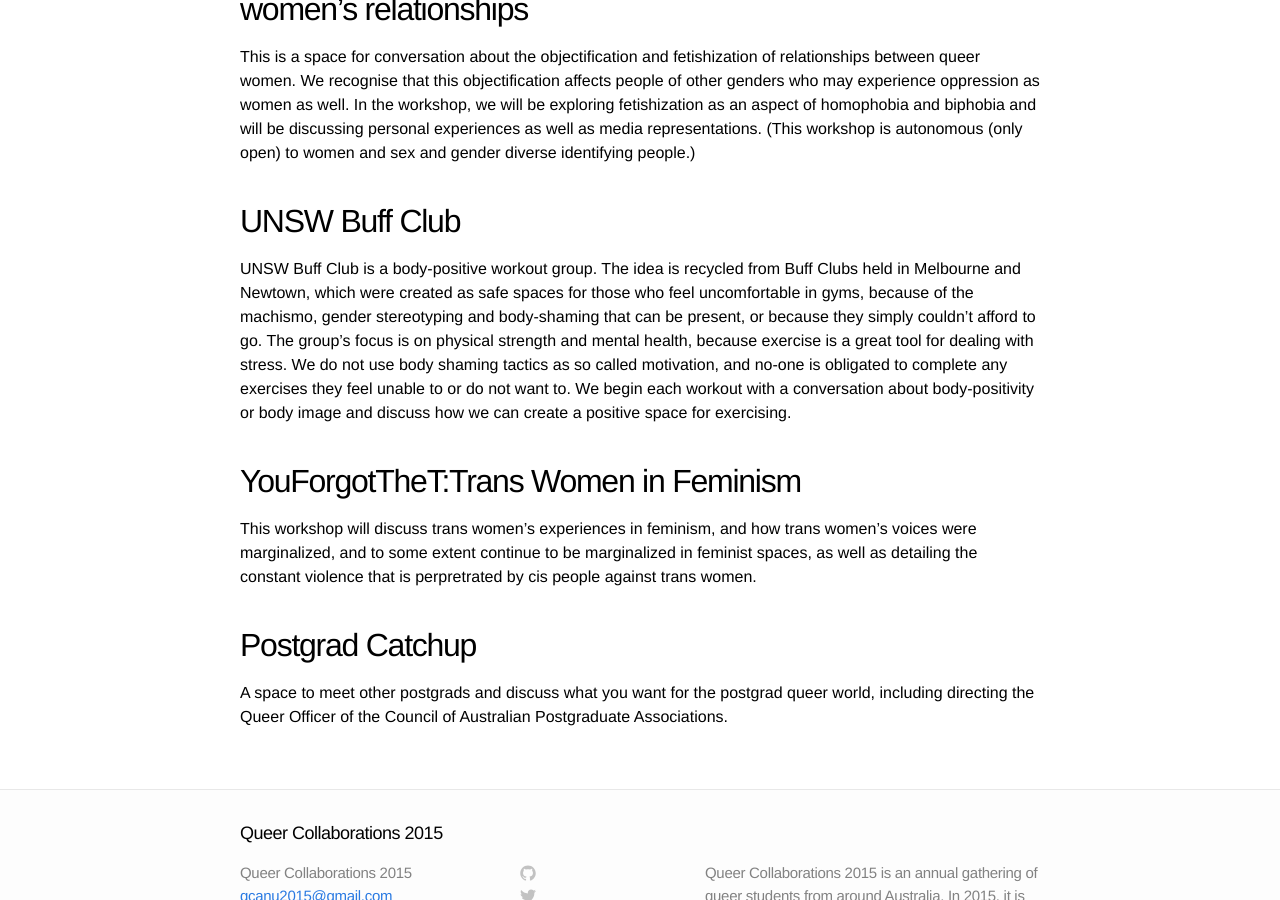
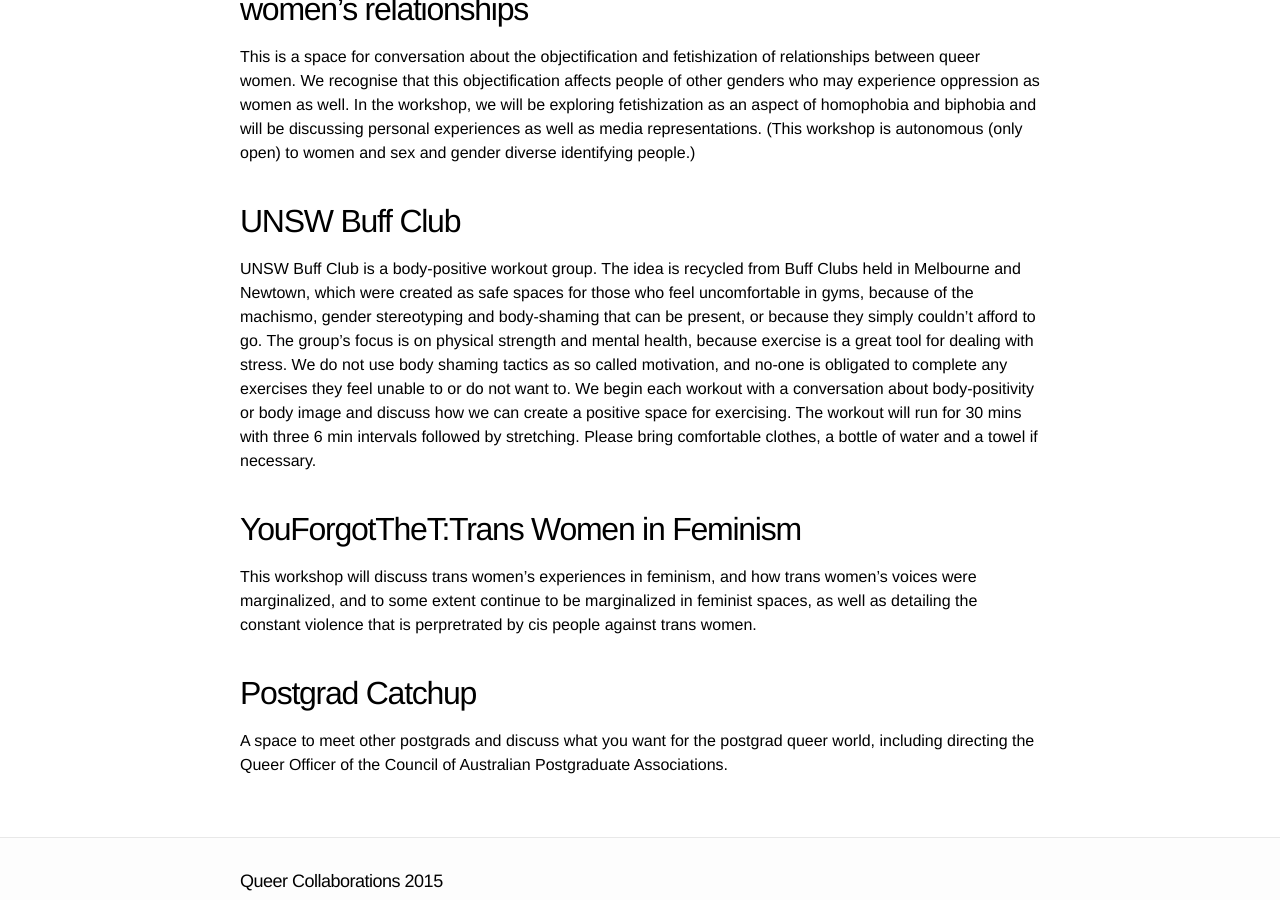
Before and after one commit to QueerCollaborations2015/website, a Jekyll site: the page built from workshops.md, in a window 1280 px wide and 900 px high, scrolled down 1245 px. Built offline with Jekyll 4.4.1, drawn with Linux system fonts in a browser that asks for light colours.

Commit message:
Extra line on Buff Club description

```diff
--- a/workshops.md
+++ b/workshops.md
@@ -34,7 +34,7 @@ This is a space for conversation about the objectification and fetishization of
 
 ## UNSW Buff Club
 
-UNSW Buff Club is a body-positive workout group. The idea is recycled from Buff Clubs held in Melbourne and Newtown, which were created as safe spaces for those who feel uncomfortable in gyms, because of the machismo, gender stereotyping and body-shaming that can be present, or because they simply couldn't afford to go.   The group's focus is on physical strength and mental health, because exercise is a great tool for dealing with stress. We do not use body shaming tactics as so called motivation, and no-one is obligated to complete any exercises they feel unable to or do not want to. We begin each workout with a conversation about body-positivity or body image and discuss how we can create a positive space for exercising.
+UNSW Buff Club is a body-positive workout group. The idea is recycled from Buff Clubs held in Melbourne and Newtown, which were created as safe spaces for those who feel uncomfortable in gyms, because of the machismo, gender stereotyping and body-shaming that can be present, or because they simply couldn't afford to go.   The group's focus is on physical strength and mental health, because exercise is a great tool for dealing with stress. We do not use body shaming tactics as so called motivation, and no-one is obligated to complete any exercises they feel unable to or do not want to. We begin each workout with a conversation about body-positivity or body image and discuss how we can create a positive space for exercising. The workout will run for 30 mins with three 6 min intervals followed by stretching. Please bring comfortable clothes, a bottle of water and a towel if necessary.
 
 ## YouForgotTheT:Trans Women in Feminism
 
```
